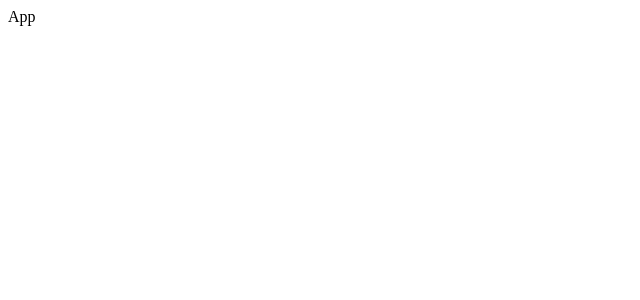
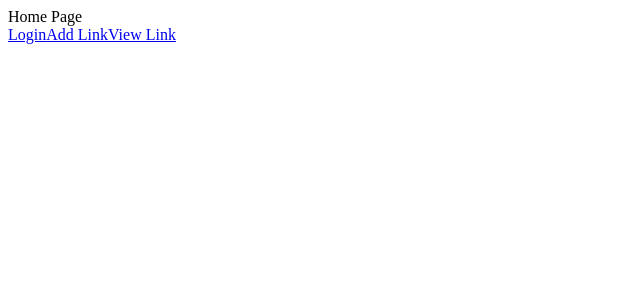
Before and after one commit to chefpkj/Synclink-2.0, a React app: page / in a window 1280 px wide. Shown: the top 300 px of the page, without its empty margins (0-640 px from the left). Built offline with nearby package versions, Linux system fonts and the light colour scheme.

Commit message:
adding files

```diff
--- a/src/App.js
+++ b/src/App.js
@@ -1,9 +1,21 @@
-import React from 'react'
+import React from 'react';
+import LoginScreen from './App/screens/LoginScreen';
+import HomePageScreen from './App/screens/HomePageScreen';
+import { Route, Routes } from 'react-router-dom';
+import AddLinkScreen from './App/screens/AddLinkScreen';
+import ViewLinkScreen from './App/screens/ViewLinkScreen';
 
 const App = () => {
   return (
-    <div>App</div>
-  )
-}
+    <>
+      <Routes>
+        <Route path="viewLink" element={<ViewLinkScreen />} index />
+        <Route path="addLink" element={<AddLinkScreen />} />
+        <Route path="login" element={<LoginScreen />} />
+        <Route path="*" element={<HomePageScreen />} />
+      </Routes>
+    </>
+  );
+};
 
-export default App
+export default App;
--- /dev/null
+++ b/src/App/screens/AddLinkScreen.js
@@ -0,0 +1,9 @@
+import React from 'react'
+
+const AddLinkScreen = () => {
+  return (
+    <div>AddLinkScreen</div>
+  )
+}
+
+export default AddLinkScreen
--- /dev/null
+++ b/src/App/screens/HomePageScreen.js
@@ -0,0 +1,17 @@
+import React from 'react'
+import { Link } from 'react-router-dom'
+
+const HomePageScreen = () => {
+  return (
+    <>
+    <div>
+      Home Page
+    </div>
+    <Link to='login'>Login</Link>
+    <Link to='add-link'>Add Link</Link>
+    <Link to='viewLink'>View Link</Link>
+    </>
+  )
+}
+
+export default HomePageScreen
--- /dev/null
+++ b/src/App/screens/LoginScreen.js
@@ -0,0 +1,9 @@
+import React from 'react'
+
+const LoginScreen = () => {
+  return (
+    <div>LoginScreen</div>
+  )
+}
+
+export default LoginScreen
--- /dev/null
+++ b/src/App/screens/ViewLinkScreen.js
@@ -0,0 +1,20 @@
+import React from 'react'
+import { Link } from 'react-router-dom'
+
+const ViewLinkScreen = () => {
+  return (
+    <>
+     <div>ViewLinkScreen</div>
+     <div>
+      <Link to="login">
+      click this
+      </Link>
+
+     </div>
+    </>
+
+
+  )
+}
+
+export default ViewLinkScreen
```
Also changed, not shown: src/App/router/index.js (added, +15 -0 lines), src/App/router/routeData.js (added), src/App/router/routePath.js (added).
